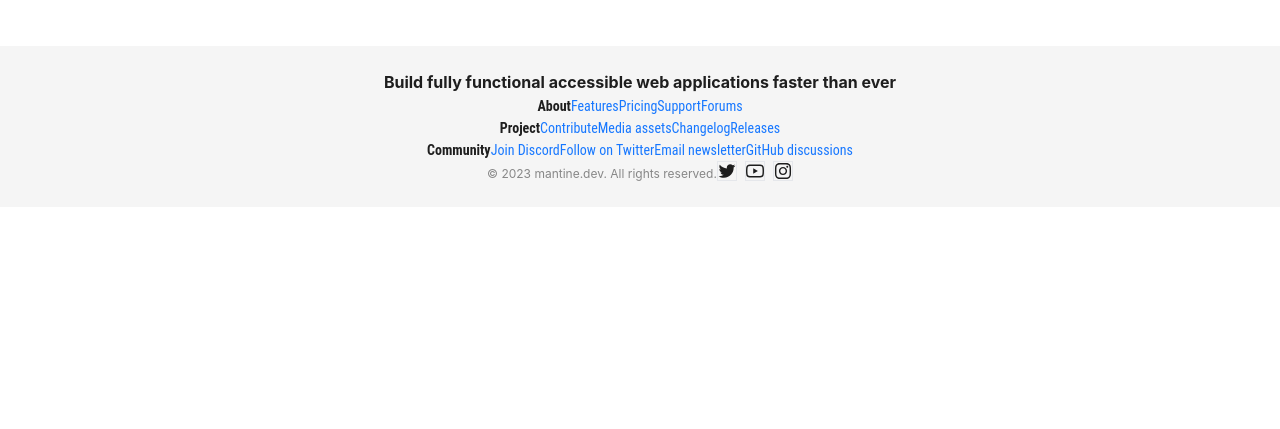
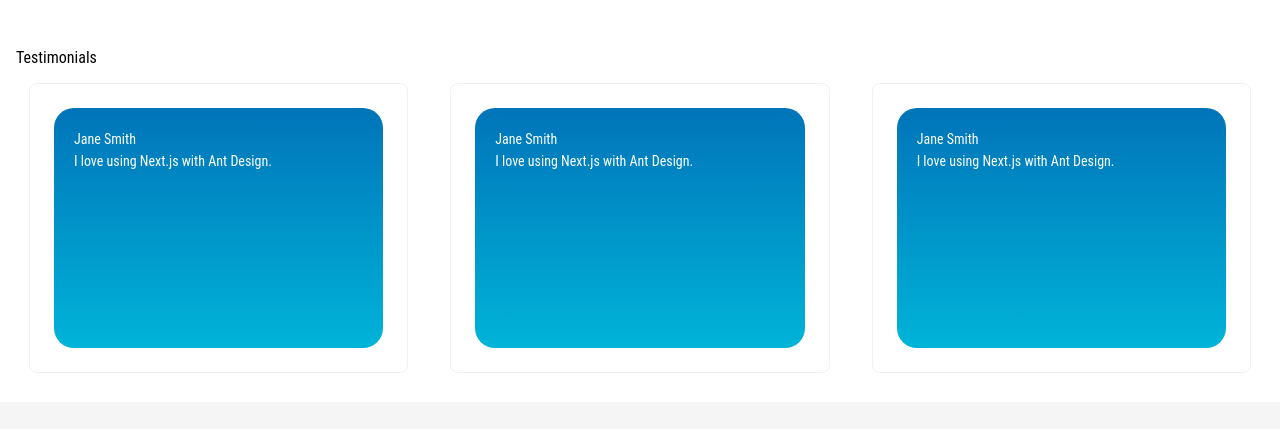
Before and after one commit to Shahin093/tutoring-ms-frontend, a Next.js app: page / in a window 1280 px wide. Shown: the part 1342-1771 px from the top of the page. Before the commit the page ends 1549 px from the top, so only its background shows below. Built offline with nearby package versions, Linux system fonts and the light colour scheme; no server answers.

Commit message:
testimonials page done

```diff
--- a/src/app/globals.css
+++ b/src/app/globals.css
@@ -37,3 +37,11 @@
 .custom-row-class2 {
   background-color: #9aeddc;
 }
+
+.testimonials-container {
+  background: linear-gradient(to bottom, #0074b9, #00b4d8);
+  min-height: 30vh;
+  padding: 20px;
+  border-radius: 20px;
+  color: #fff;
+}
--- /dev/null
+++ b/src/components/homePage/Testimonials/index.tsx
@@ -0,0 +1,31 @@
+"use client";
+import { Card, Row, Col } from "antd";
+
+const testimonials = [
+  { name: "Jane Smith", content: "I love using Next.js with Ant Design." },
+  { name: "Jane Smith", content: "I love using Next.js with Ant Design." },
+  { name: "Jane Smith", content: "I love using Next.js with Ant Design." },
+  // Add more testimonials here
+];
+
+const Testimonials = () => {
+  return (
+    <div style={{ margin: "16px" }}>
+      <h1>Testimonials</h1>
+      <Row gutter={16}>
+        {testimonials.map((testimonial, index) => (
+          <Col key={index} span={8}>
+            <Card style={{ margin: "13px" }}>
+              <div className="testimonials-container">
+                <h1>{testimonial.name}</h1>
+                {testimonial.content}
+              </div>
+            </Card>
+          </Col>
+        ))}
+      </Row>
+    </div>
+  );
+};
+
+export default Testimonials;
--- a/src/components/homePage/index.tsx
+++ b/src/components/homePage/index.tsx
@@ -1,5 +1,6 @@
 import HeaderPage from "./Header";
 import MyStory from "./MyStory";
+import Testimonials from "./Testimonials";
 import ProfessionalSection from "./professionals";
 
 const HomePage = () => {
@@ -9,6 +10,7 @@
       <HeaderPage />
       <MyStory />
       <ProfessionalSection />
+      <Testimonials />
     </div>
   );
 };
```
